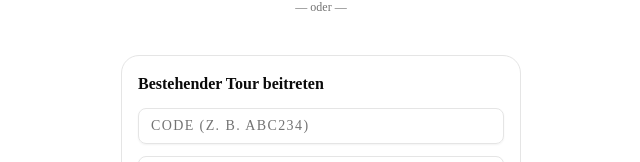
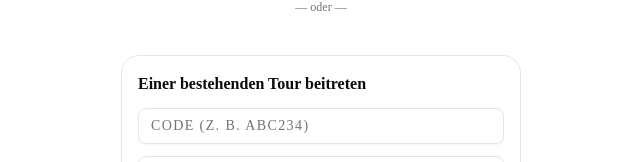
Before and after one commit to yves-s/packing-list, a Next.js app: page / in a window 1280 px wide. Shown: the part 523-685 px from the top of the page, without its empty margins (319-959 px from the left). Built offline with nearby package versions, Linux system fonts and the light colour scheme.

Commit message:
chore(ui): set app metadata and fix German grammar

```diff
--- a/app/(landing)/JoinForm.tsx
+++ b/app/(landing)/JoinForm.tsx
@@ -6,7 +6,7 @@ import { Input } from '@/components/ui/input'
 export function JoinForm() {
   return (
     <form action={joinTrip} className="space-y-3 rounded-2xl border p-4">
-      <h2 className="font-semibold">Bestehender Tour beitreten</h2>
+      <h2 className="font-semibold">Einer bestehenden Tour beitreten</h2>
       <Input name="code" placeholder="Code (z. B. ABC234)" required maxLength={6} className="uppercase tracking-widest" />
       <Input name="your_name" placeholder="Wie heißt du?" required />
       <Button type="submit" variant="secondary" className="w-full">Beitreten</Button>
--- a/app/layout.tsx
+++ b/app/layout.tsx
@@ -14,8 +14,8 @@ const geistMono = Geist_Mono({
 });
 
 export const metadata: Metadata = {
-  title: "Create Next App",
-  description: "Generated by create next app",
+  title: "Camping Packen",
+  description: "Wer bringt was mit? Eine Liste, alle drauf.",
 };
 
 export default function RootLayout({
@@ -25,7 +25,7 @@ export default function RootLayout({
 }>) {
   return (
     <html
-      lang="en"
+      lang="de"
       className={`${geistSans.variable} ${geistMono.variable} h-full antialiased`}
     >
       <body className="min-h-full flex flex-col">
```
